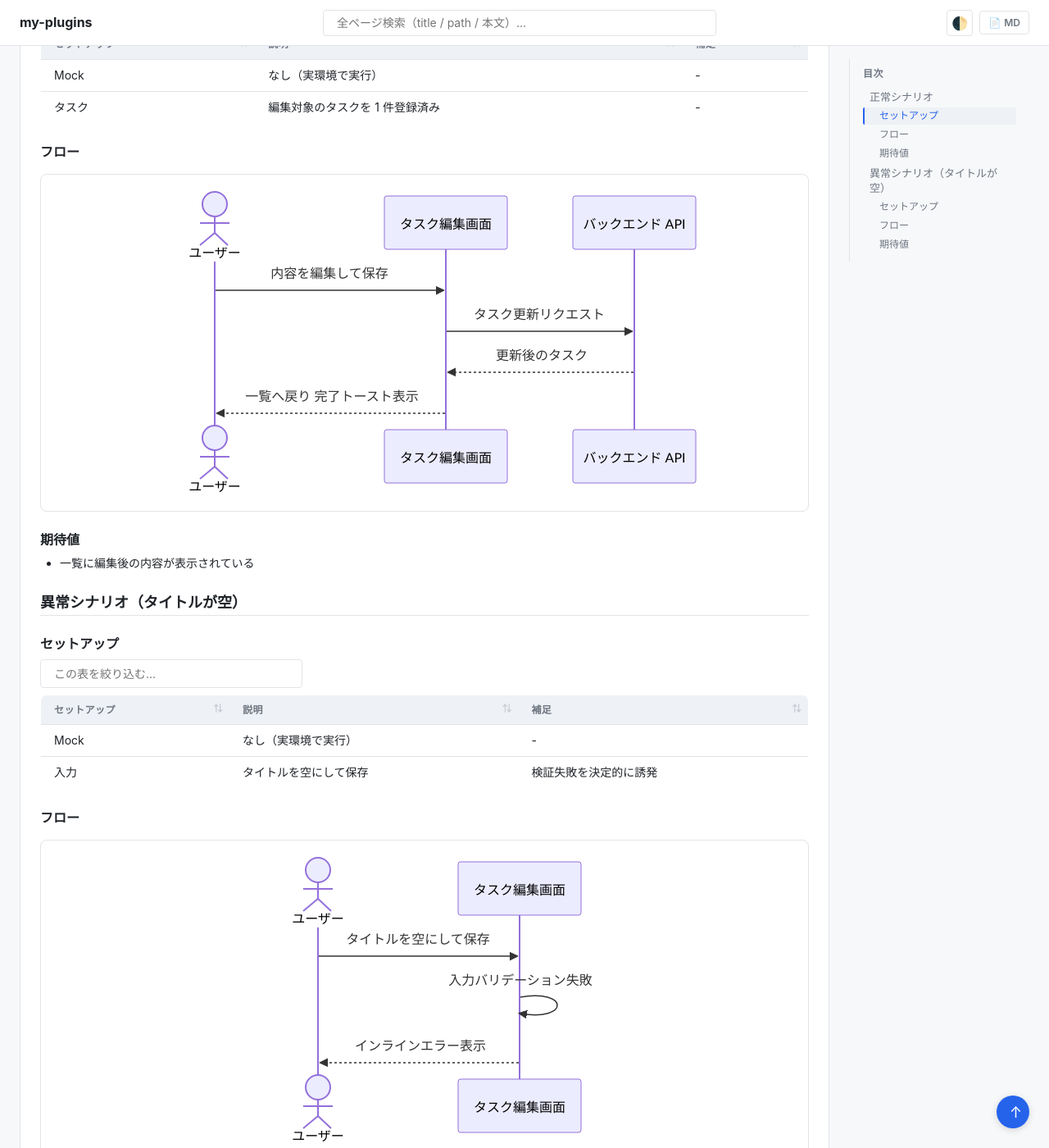
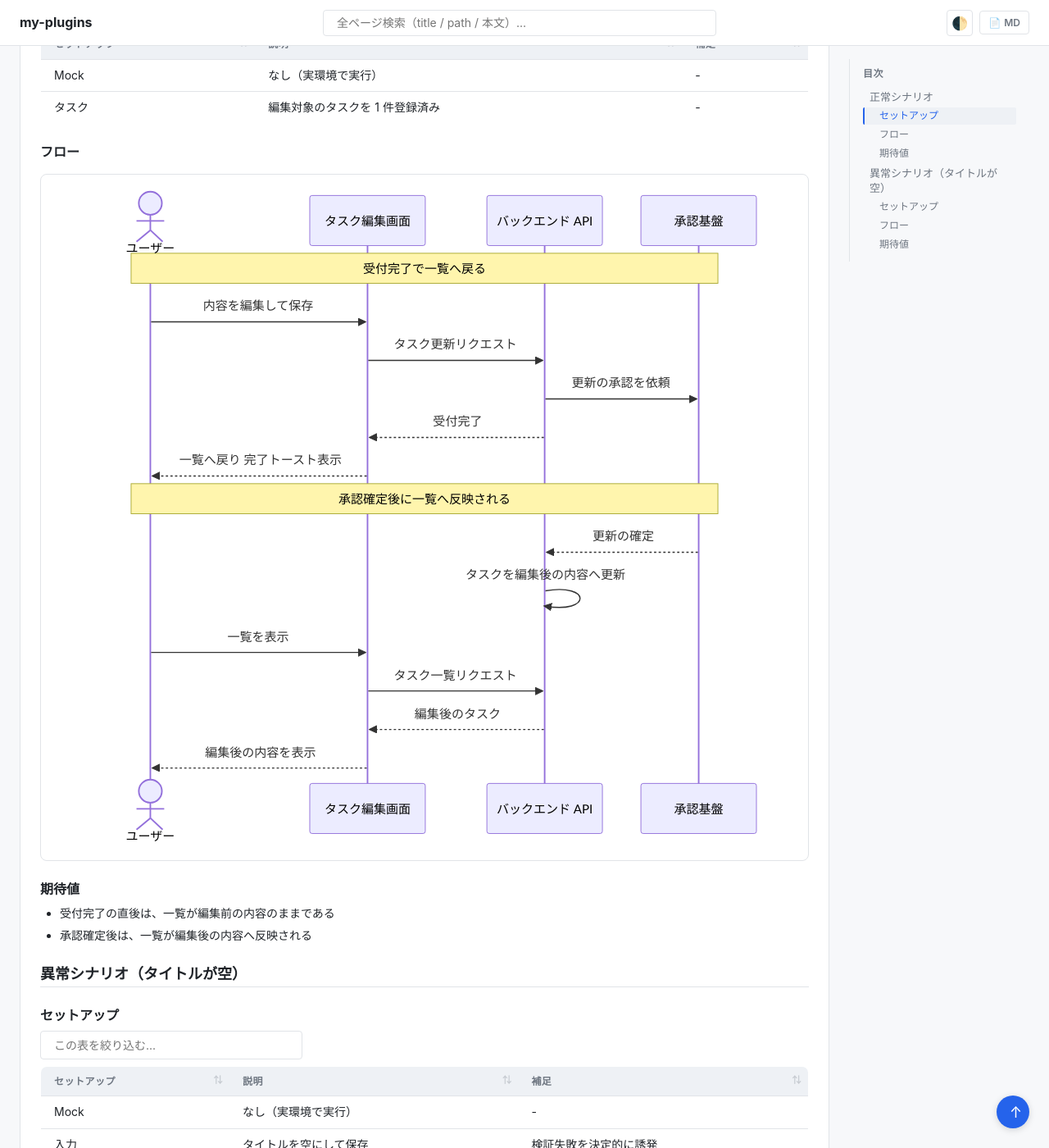
Before and after one commit to shuhei1101/ai-monitor-e2e, a Jekyll site: the page built from docs/wiki/設計図/シナリオ/単一ユースケース/タスク編集.md, in a window 1280 px wide and 1400 px high, scrolled down 316 px. Shown: the whole window at 82% size. Built offline with Jekyll 4.4.1, drawn with Linux system fonts in a browser that asks for light colours; our own code applies the rules of GitHub Pages for plain Markdown files.

Commit message:
タスク編集単一シナリオを承認確定後の非同期反映へ修正

````diff
--- a/docs/wiki/設計図/シナリオ/単一ユースケース/タスク編集.md
+++ b/docs/wiki/設計図/シナリオ/単一ユースケース/タスク編集.md
@@ -22,16 +22,28 @@ sequenceDiagram
   actor U as ユーザー
   participant FE as タスク編集画面
   participant BE as バックエンド API
+  participant AB as 承認基盤
 
+  Note over U,AB: 受付完了で一覧へ戻る
   U->>FE: 内容を編集して保存
   FE->>BE: タスク更新リクエスト
-  BE-->>FE: 更新後のタスク
+  BE->>AB: 更新の承認を依頼
+  BE-->>FE: 受付完了
   FE-->>U: 一覧へ戻り 完了トースト表示
+
+  Note over U,AB: 承認確定後に一覧へ反映される
+  AB-->>BE: 更新の確定
+  BE->>BE: タスクを編集後の内容へ更新
+  U->>FE: 一覧を表示
+  FE->>BE: タスク一覧リクエスト
+  BE-->>FE: 編集後のタスク
+  FE-->>U: 編集後の内容を表示
 ```
 
 ### 期待値
 
-- 一覧に編集後の内容が表示されている
+- 受付完了の直後は、一覧が編集前の内容のままである
+- 承認確定後は、一覧が編集後の内容へ反映される
 
 ## 異常シナリオ（タイトルが空）
 
````
